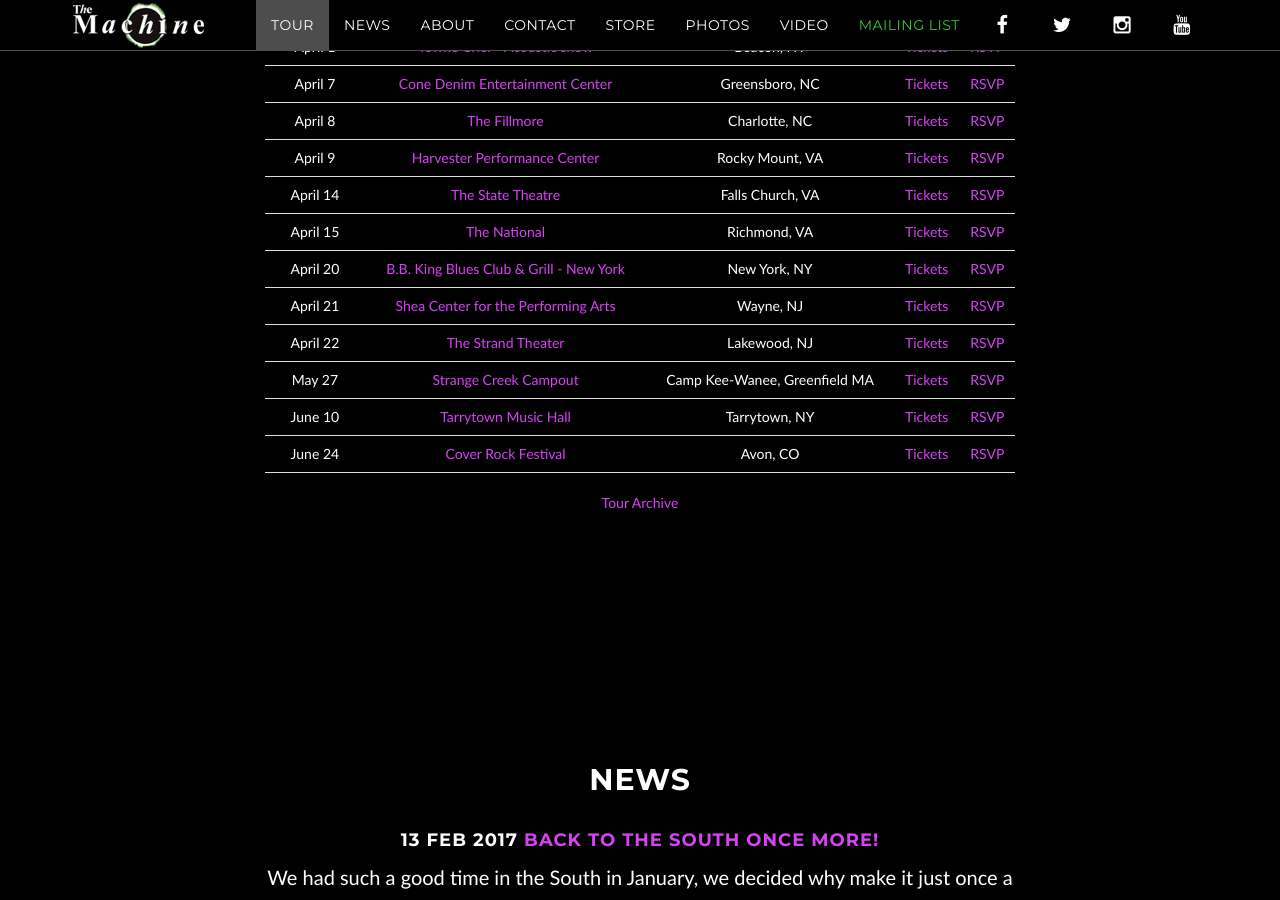
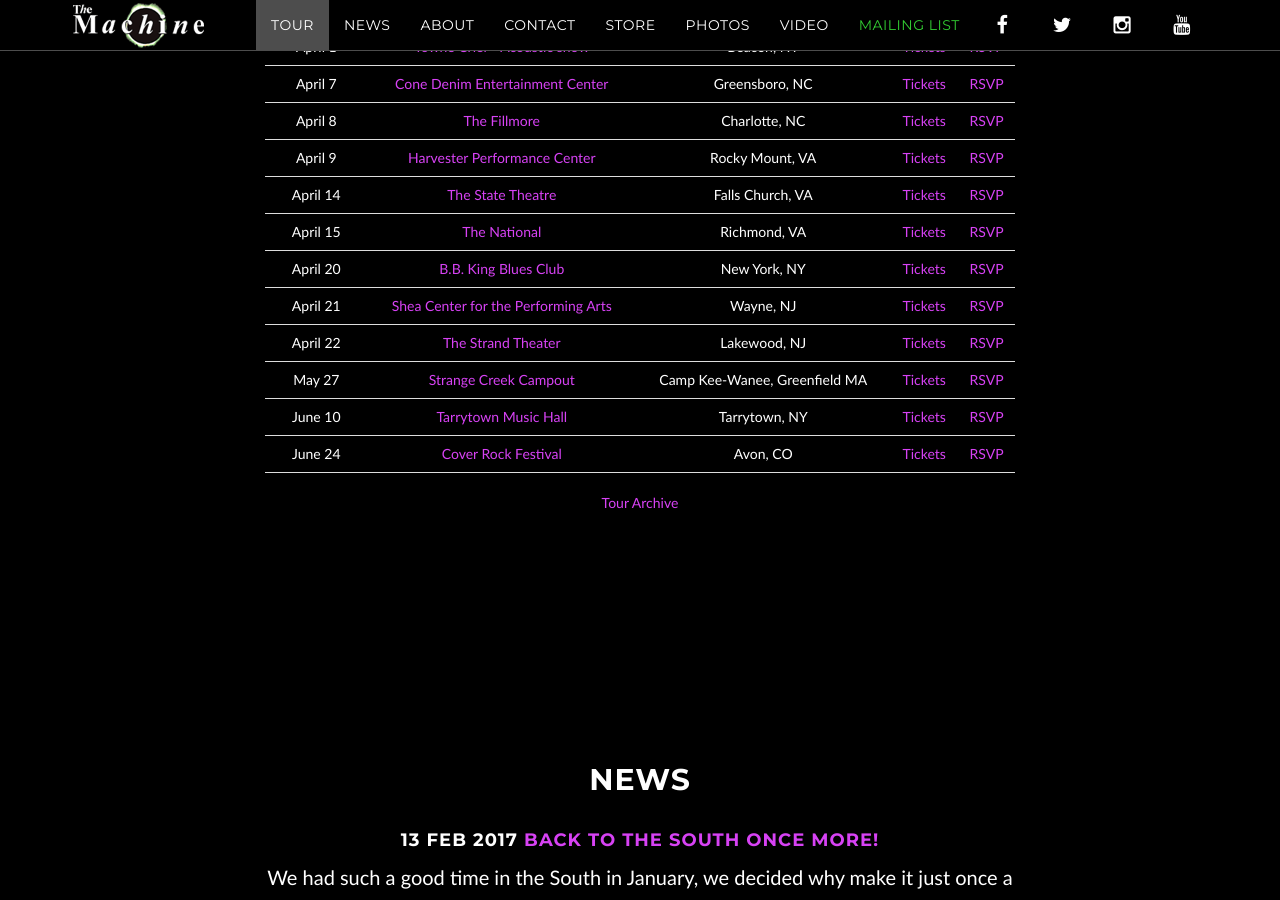
Before and after one commit to machineweb/machineweb.github.io, a Jekyll site: the page built from index.html, in a window 1280 px wide and 900 px high, scrolled down 1212 px. Built offline with Jekyll 4.4.1, drawn with Linux system fonts in a browser that asks for light colours; comment, search, counter and statistics services are not loaded.

Commit message:
Updated tour

```diff
--- a/_data/tour.yml
+++ b/_data/tour.yml
@@ -2937,7 +2937,7 @@
     order: "1497070800000"
 
   - date: "April 20 2017"
-    venue: "B.B. King Blues Club & Grill - New York"
+    venue: "B.B. King Blues Club"
     venue-url: "http://www.bbkingblues.com/bio.php?id=8142"
     location: "New York, NY"
     tickets-url: "http://www.bbkingblues.com/bio.php?id=8142"
```
